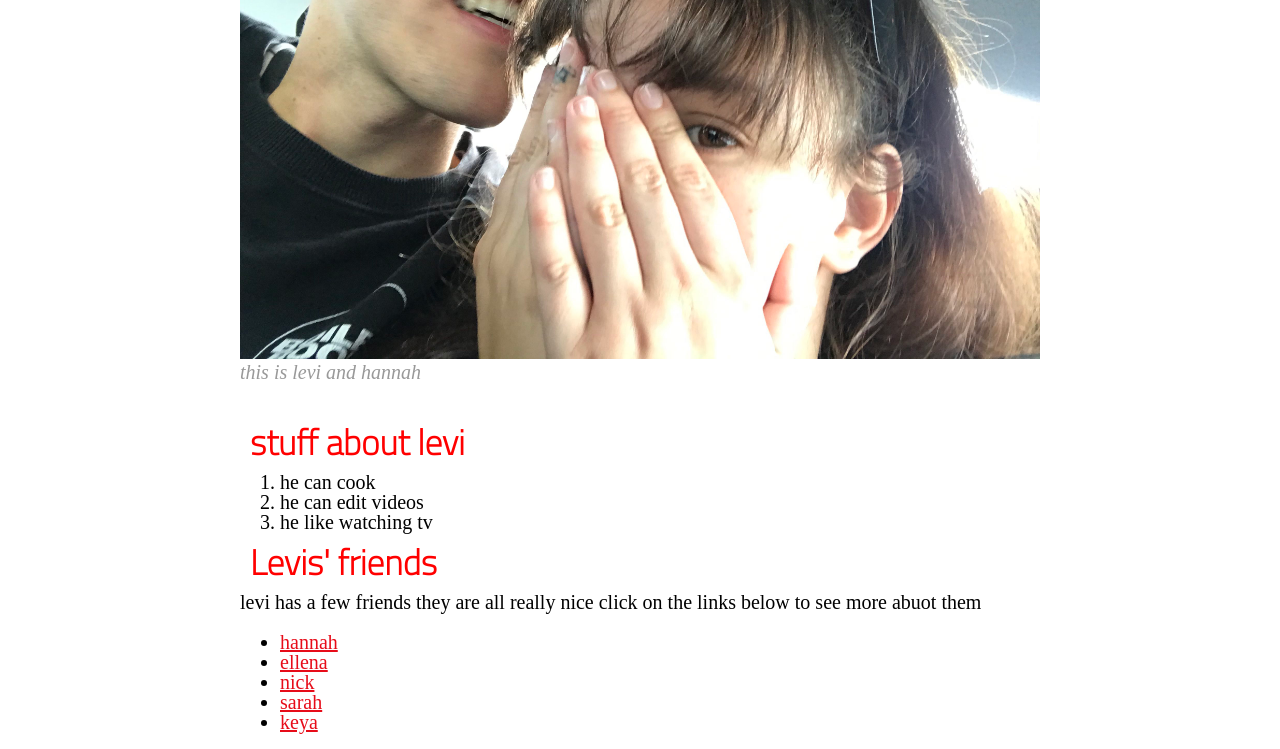
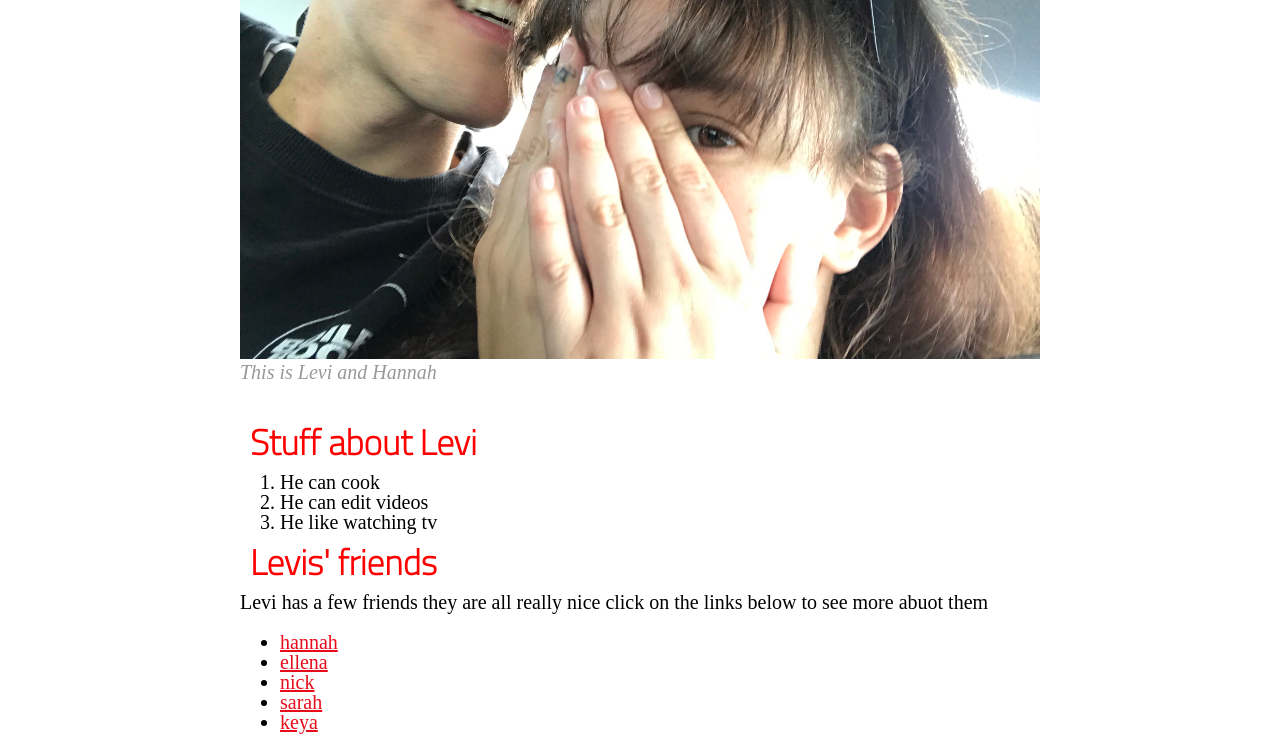
Before and after one commit to levibuck/Levi, a plain HTML site: page index.html in a window 1280 px wide. Shown: the part 955-1704 px from the top of the page. Drawn offline with Linux system fonts and the light colour scheme.

Commit message:
Update index.html

```diff
--- a/index.html
+++ b/index.html
@@ -20,20 +20,20 @@
 <!-- main element -->
 	<main>
 		<h2>About Levi</h2>
-			<p>Levi is 22 years old and has a shaved head. He currently lives in cape town and wants to become more independent to be able to travel the world soon. he is dating a girl whos name is Hannah, she is really great and also very pretty</p>
+			<p>Levi is 22 years old and has a shaved head. He currently lives in cape town and wants to become more independent to be able to travel the world soon. He is dating a girl whos name is Hannah, she is really great and also very pretty</p>
 			<img src="img/hanlevi.jpeg">
-			<p class="caption">this is levi and hannah</p>
+			<p class="caption">This is Levi and Hannah</p>
 			<br>
 <!-- about levi -->
-		<h2>stuff about levi</h2>
+		<h2>Stuff about Levi</h2>
 			<ol>
-				<li>he can cook</li>
-				<li>he can edit videos</li>
-				<li>he like watching tv</li>
+				<li>He can cook</li>
+				<li>He can edit videos</li>
+				<li>He like watching tv</li>
 			</ol>
 <!-- friends -->
 		<h2>Levis' friends</h2>
-			<p>levi has a few friends they are all really nice click on the links below to see more abuot them</p>
+			<p>Levi has a few friends they are all really nice click on the links below to see more abuot them</p>
 
 			<ul>
 				<li><a target="_blank" href="https://www.instagram.com/hannahinacio/">hannah</li>
@@ -46,7 +46,7 @@
 
 	<!-- footer element -->
 	<footer>
-		<p>this site was created as practice by <a target="_blank" href="https://www.instagram.com/levitheadult/">levi.</a> &copy;Levi Buck </p>
+		<p>this site was created as practice by <a target="_blank" href="https://www.instagram.com/levitheadult/"> levi.</a> &copy;Levi Buck </p>
 	</footer>
 </body>
 </html>
```
